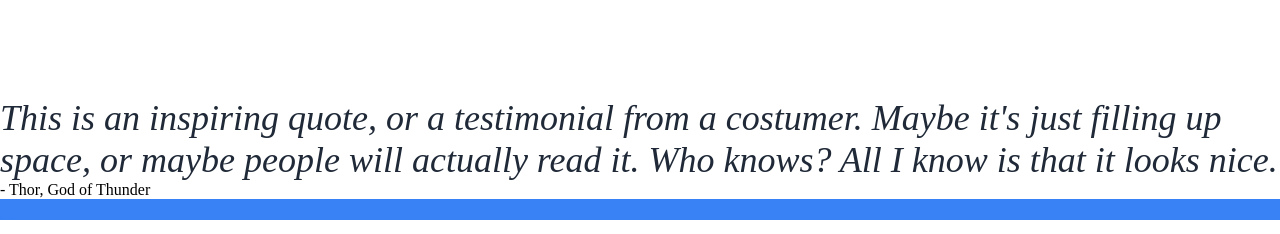
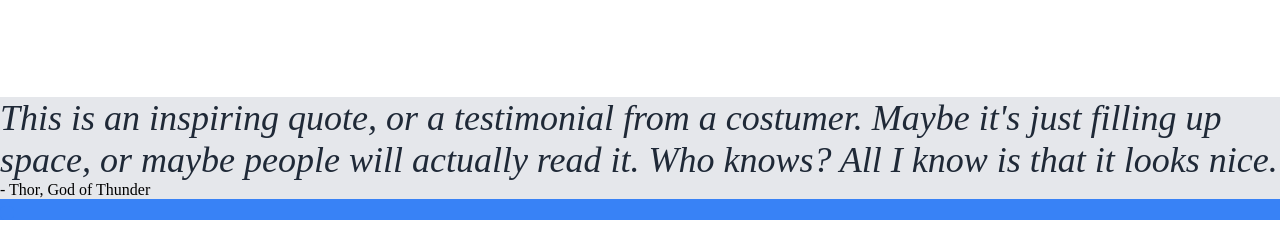
Before and after one commit to joaojgabriel/landing-page, a plain HTML site: page index.html in a window 1280 px wide. Shown: the part 566-800 px from the top of the page. Drawn offline with Linux system fonts and the light colour scheme.

Commit message:
Set background color of quote section

```diff
--- a/style.css
+++ b/style.css
@@ -110,6 +110,10 @@ button {
   text-align: center;
 }
 
+section#quote {
+  background: #e5e7eb;
+}
+
 blockquote p {
   font-weight: 300;
   font-style: italic;
```
